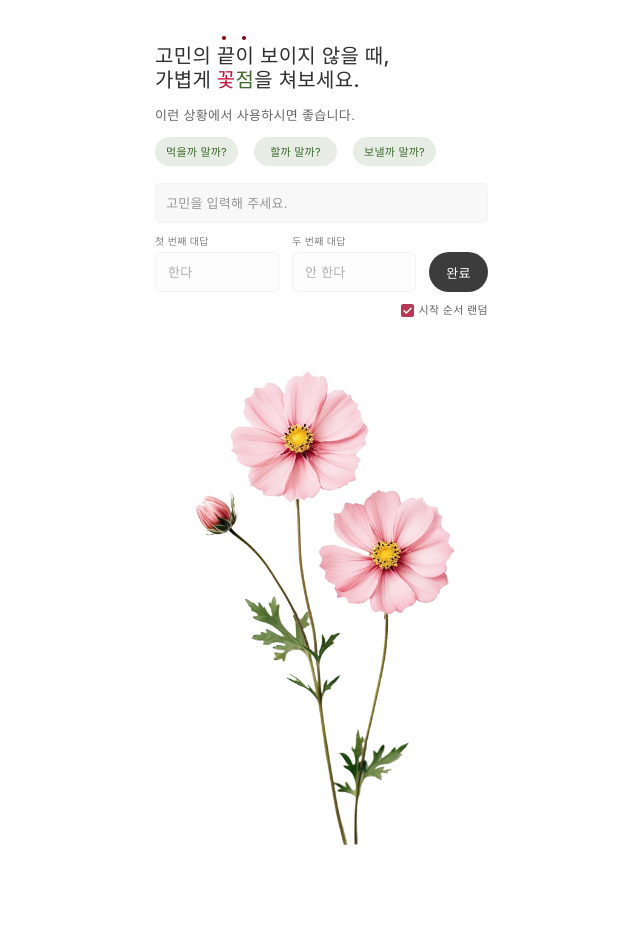
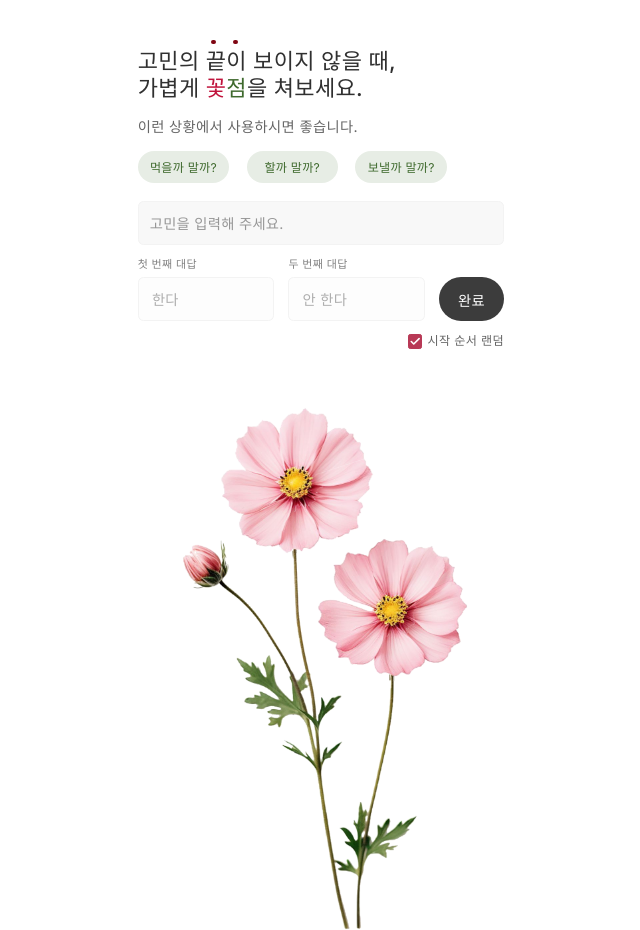
Before and after one commit to hyemi0622/flower-fortune, a plain HTML site: page index.html in a window 1280 px wide. Shown: the whole page, without its empty margins (312-952 px from the left). Before the commit the page ends 845 px from the top, so only its background shows below. Drawn offline with Linux system fonts and the light colour scheme; a web font is replaced by a local one.

Commit message:
Update index.html

```diff
--- a/index.html
+++ b/index.html
@@ -5,6 +5,8 @@
 <meta name="viewport" content="width=device-width, initial-scale=1, maximum-scale=1, viewport-fit=cover">
 <meta name="format-detection" content="telephone=no">
 <meta name="theme-color" content="#ffffff">
+<meta http-equiv="Cache-Control" content="no-cache, no-store, must-revalidate">
+<meta http-equiv="Pragma" content="no-cache">
 <title>꽃점</title>
 <meta name="description" content="고민의 끝이 보이지 않을 때, 가볍게 꽃점을 쳐보세요.">
 
@@ -21,8 +23,8 @@
    어떤 기기에서도 시안 비율 그대로 스케일된다.
    구형 호환: aspect-ratio / gap / backdrop-filter / inset / clamp 미사용.
    ══════════════════════════════════════════════════ */
-html{font-size:16px}                                   /* 402px 이상 → 시안 1:1 */
-@media (max-width:401.98px){ html{font-size:3.9801vw} } /* 16 / 402 * 100vw */
+html{font-size:17.6px}                                 /* 시안 402px 기준 ×1.10 */
+@media (max-width:401.98px){ html{font-size:4.3781vw} } /* 17.6 / 402 * 100vw */
 
 :root{
   --ink:#303030;
@@ -53,7 +55,7 @@ html,body{
   -ms-text-size-adjust:100% !important;
   text-size-adjust:100% !important;
 }
-html,body,div,p,h1,span,label,input,button,i,em{max-height:1000000px}
+*{max-height:1000000px}
 body{
   background:#fff;
   color:var(--ink);
```
